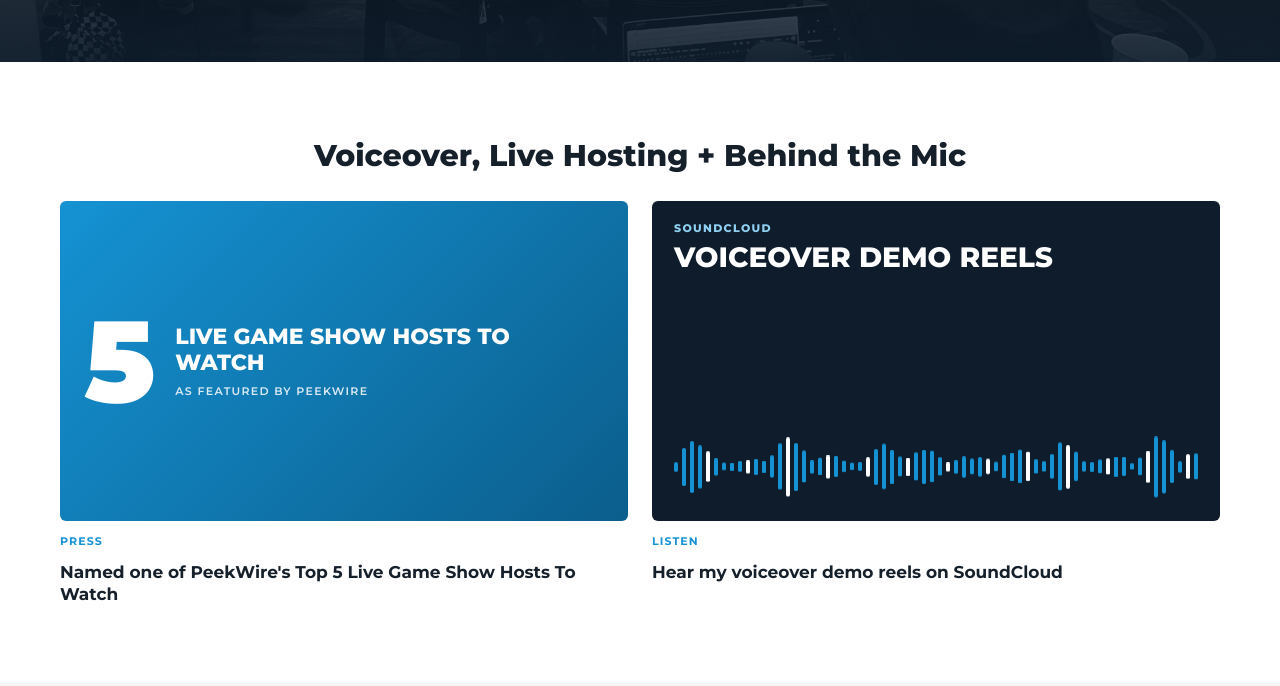
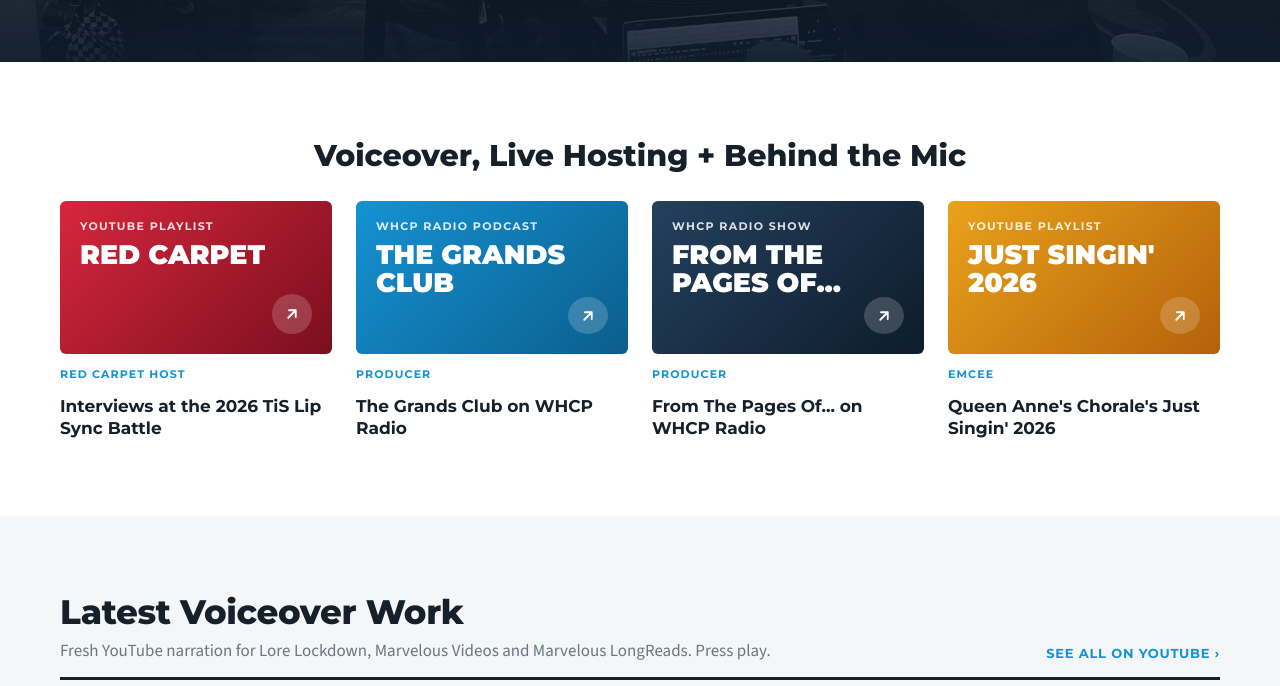
Before and after one commit to benbrunner86-max/emceebenjamin, a plain HTML site: page index.html in a window 1280 px wide. Shown: the part 677-1363 px from the top of the page. Drawn offline with nearby package versions, Linux system fonts and the light colour scheme.

Commit message:
Replace homepage promo tiles with red carpet, producer and emcee credits
Co-Authored-By: Claude Opus 5.5 <noreply@anthropic.com>
Claude-Session: https://claude.ai/code/session_01XF1mN9VkrMPP619t6Dr5C9

```diff
--- a/index.html
+++ b/index.html
@@ -173,8 +173,18 @@ header.open .menu-btn .x{display:block}
 .lead-h{text-align:center;font-weight:800;font-size:clamp(22px,2.6vw,30px);margin-bottom:28px}
 
 /* promo strip */
-.promos{display:grid;grid-template-columns:repeat(2,minmax(0,1fr));gap:24px}
-@media (max-width:860px){.promos{grid-template-columns:minmax(0,1fr)}}
+.promos{display:grid;grid-template-columns:repeat(4,minmax(0,1fr));gap:24px}
+@media (max-width:1000px){.promos{grid-template-columns:repeat(2,minmax(0,1fr))}}
+@media (max-width:520px){.promos{grid-template-columns:minmax(0,1fr)}}
+.art.tile{display:flex;flex-direction:column;justify-content:space-between;padding:20px;color:#fff}
+.art.tile .t{font-family:var(--head);font-weight:900;font-size:clamp(22px,2.1vw,28px);text-transform:uppercase;line-height:1.05}
+.art.tile .t small{display:block;font-weight:700;font-size:11px;letter-spacing:.12em;opacity:.85;margin-bottom:8px}
+.art.tile .go{align-self:flex-end;display:grid;place-items:center;width:40px;height:40px;border-radius:50%;background:rgba(255,255,255,.18)}
+.promo:hover .art.tile .go{background:#fff;color:var(--ink)}
+.promo .art.red{background:linear-gradient(135deg,#D7263D,#7A0F1E)}
+.promo .art.blue{background:linear-gradient(135deg,var(--blue),#0B5E8C)}
+.promo .art.navy{background:linear-gradient(135deg,#24405E,var(--navy))}
+.promo .art.gold{background:linear-gradient(135deg,#E9A21B,#B4610B)}
 .promo{display:flex;flex-direction:column;gap:12px;min-width:0}
 .promo .art{aspect-ratio:16/9;border-radius:6px;overflow:hidden;background:var(--navy);transition:transform .2s ease,box-shadow .2s ease}
 .promo:hover .art{transform:translateY(-3px);box-shadow:0 12px 24px rgba(16,32,48,.16)}
@@ -346,15 +356,25 @@ footer .soc a:hover{color:#fff}
     <div class="wrap">
       <h2 class="lead-h" id="promo-title">Voiceover, Live Hosting + Behind the Mic</h2>
       <div class="promos">
-        <a class="promo" href="https://peekwire.com/article/5-live-game-show-hosts-worth-knowing-mid-atlantic#the-bottom-line-on-live-game-show-hosts" target="_blank" rel="noopener">
-          <div class="art top5"><span class="num">5</span><span class="txt">Live game show hosts to watch<small>As featured by PeekWire</small></span></div>
-          <span class="lbl">Press</span>
-          <b>Named one of PeekWire's Top 5 Live Game Show Hosts To Watch</b>
+        <a class="promo" href="https://www.youtube.com/playlist?list=PLPmaF1XW-x90aG-5e1J8K2cJqSxAsOQy8" target="_blank" rel="noopener">
+          <div class="art tile red"><span class="t"><small>YouTube playlist</small>Red carpet</span><span class="go"><svg width="18" height="18" viewBox="0 0 24 24" fill="none" stroke="currentColor" stroke-width="2.4" stroke-linecap="round" stroke-linejoin="round" aria-hidden="true"><path d="M7 17 17 7M8 7h9v9"/></svg></span></div>
+          <span class="lbl">Red carpet host</span>
+          <b>Interviews at the 2026 TiS Lip Sync Battle</b>
         </a>
-        <a class="promo" href="https://soundcloud.com/ben-brunner-703202643" target="_blank" rel="noopener">
-          <div class="art reel"><span class="t"><small>SoundCloud</small>Voiceover demo reels</span><div class="wave" id="wave" aria-hidden="true"></div></div>
-          <span class="lbl">Listen</span>
-          <b>Hear my voiceover demo reels on SoundCloud</b>
+        <a class="promo" href="https://www.whcp.org/podcast/the-grands-club" target="_blank" rel="noopener">
+          <div class="art tile blue"><span class="t"><small>WHCP Radio podcast</small>The Grands Club</span><span class="go"><svg width="18" height="18" viewBox="0 0 24 24" fill="none" stroke="currentColor" stroke-width="2.4" stroke-linecap="round" stroke-linejoin="round" aria-hidden="true"><path d="M7 17 17 7M8 7h9v9"/></svg></span></div>
+          <span class="lbl">Producer</span>
+          <b>The Grands Club on WHCP Radio</b>
+        </a>
+        <a class="promo" href="https://www.whcp.org/show/from-the-pages-of" target="_blank" rel="noopener">
+          <div class="art tile navy"><span class="t"><small>WHCP Radio show</small>From The Pages Of...</span><span class="go"><svg width="18" height="18" viewBox="0 0 24 24" fill="none" stroke="currentColor" stroke-width="2.4" stroke-linecap="round" stroke-linejoin="round" aria-hidden="true"><path d="M7 17 17 7M8 7h9v9"/></svg></span></div>
+          <span class="lbl">Producer</span>
+          <b>From The Pages Of... on WHCP Radio</b>
+        </a>
+        <a class="promo" href="https://www.youtube.com/watch?v=ezRijfrHI68&amp;list=PLAzjpjXtw93w" target="_blank" rel="noopener">
+          <div class="art tile gold"><span class="t"><small>YouTube playlist</small>Just Singin' 2026</span><span class="go"><svg width="18" height="18" viewBox="0 0 24 24" fill="none" stroke="currentColor" stroke-width="2.4" stroke-linecap="round" stroke-linejoin="round" aria-hidden="true"><path d="M7 17 17 7M8 7h9v9"/></svg></span></div>
+          <span class="lbl">Emcee</span>
+          <b>Queen Anne's Chorale's Just Singin' 2026</b>
         </a>
       </div>
     </div>
@@ -497,7 +517,7 @@ footer .soc a:hover{color:#fff}
   // Waveform bars, footer socials, year
   (function(){
     var w = document.getElementById('wave');
-    for (var i = 0; i < 70; i++) {
+    if (w) for (var i = 0; i < 70; i++) {
       var s = document.createElement('span');
       s.style.height = Math.round(10 + Math.abs(Math.sin(i * 0.55) * Math.cos(i * 0.21)) * 52 + (i % 3) * 3) + 'px';
       s.style.animationDelay = (-(i % 12) * 0.15) + 's';
```
